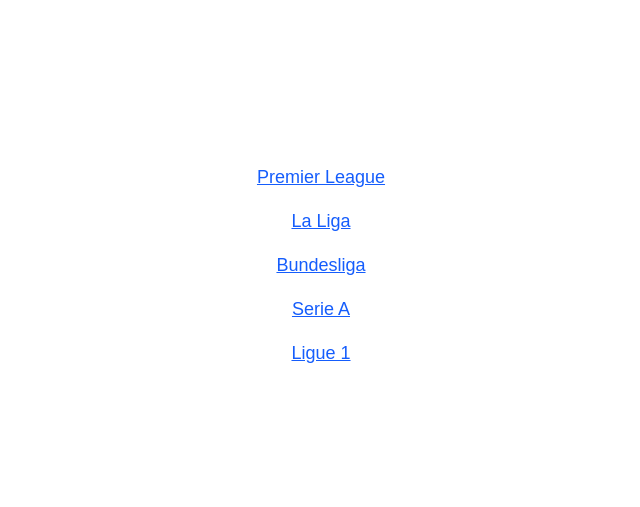
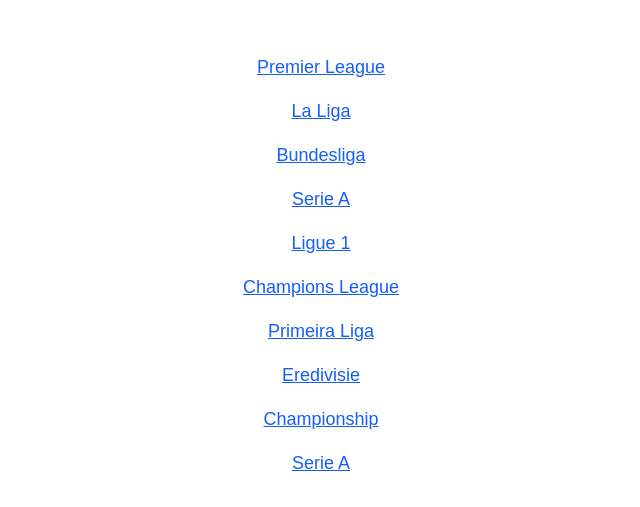
Before and after one commit to ergosha/Football-Analytics-Hub, a Next.js app: page / in a window 1280 px wide. Shown: the part 135-642 px from the top of the page, without its empty margins (319-959 px from the left). Built offline with nearby package versions, Linux system fonts and the light colour scheme.

Commit message:
Added all available leagues, except international

```diff
--- a/src/app/components/LeagueSelecotor.tsx
+++ b/src/app/components/LeagueSelecotor.tsx
@@ -8,6 +8,12 @@
   { code: "BL1", name: "Bundesliga" },
   { code: "SA", name: "Serie A" },
   { code: "FL1", name: "Ligue 1" },
+  { code: "CL", name: "Champions League" },
+  { code: "PPL", name: "Primeira Liga" },
+  { code: "DED", name: "Eredivisie" },
+  { code: "ELC", name: "Championship" },
+  { code: "BSA", name: "Serie A" },
+
 ];
 
 export default function LeagueSelector({
--- a/src/app/page.tsx
+++ b/src/app/page.tsx
@@ -4,6 +4,11 @@
   { code: "BL1", name: "Bundesliga" },
   { code: "SA", name: "Serie A" },
   { code: "FL1", name: "Ligue 1" },
+  { code: "CL", name: "Champions League" },
+  { code: "PPL", name: "Primeira Liga" },
+  { code: "DED", name: "Eredivisie" },
+  { code: "ELC", name: "Championship" },
+  { code: "BSA", name: "Serie A" },
 ];
 
 export default function Home() {
--- a/src/app/standings/[league]/page.tsx
+++ b/src/app/standings/[league]/page.tsx
@@ -8,6 +8,11 @@
   BL1: "Bundesliga",
   SA: "Serie A",
   FL1: "Ligue 1",
+  CL: "Champions League",
+  PPL: "Primeira Liga",
+  DED: "Eredivisie",
+  ELC: "Championship",
+  BSA: "Serie A",
 };
 
 export default async function StandingsPage({
@@ -65,23 +70,15 @@
       {/* Data rows */}
       <div className="space-y-1 mt-2">
         {table.map((row: any) => {
-          const isTopFour = row.position <= 4;
-          const isRelegation = row.position >= table.length - 2;
 
           return (
             <div
               key={row.team.id}
-              className={`grid grid-cols-[40px_1fr_repeat(8,_50px)] gap-2 items-center px-4 py-3 rounded-lg shadow-sm
-                ${isTopFour ? "bg-green-50" : ""}
-                ${isRelegation ? "bg-red-50" : "bg-white"}
-              `}
+              className={`grid grid-cols-[40px_1fr_repeat(8,_50px)] gap-2 items-center px-4 py-3 rounded-lg shadow-sm`}
             >
               {/* Position */}
               <span
-                className={`text-right
-                  ${isTopFour ? "font-bold text-green-700" : ""}
-                  ${isRelegation ? "font-bold text-red-700" : "text-gray-500"}
-                `}
+                className={`text-right`}
               >
                 {row.position}
               </span>
```
